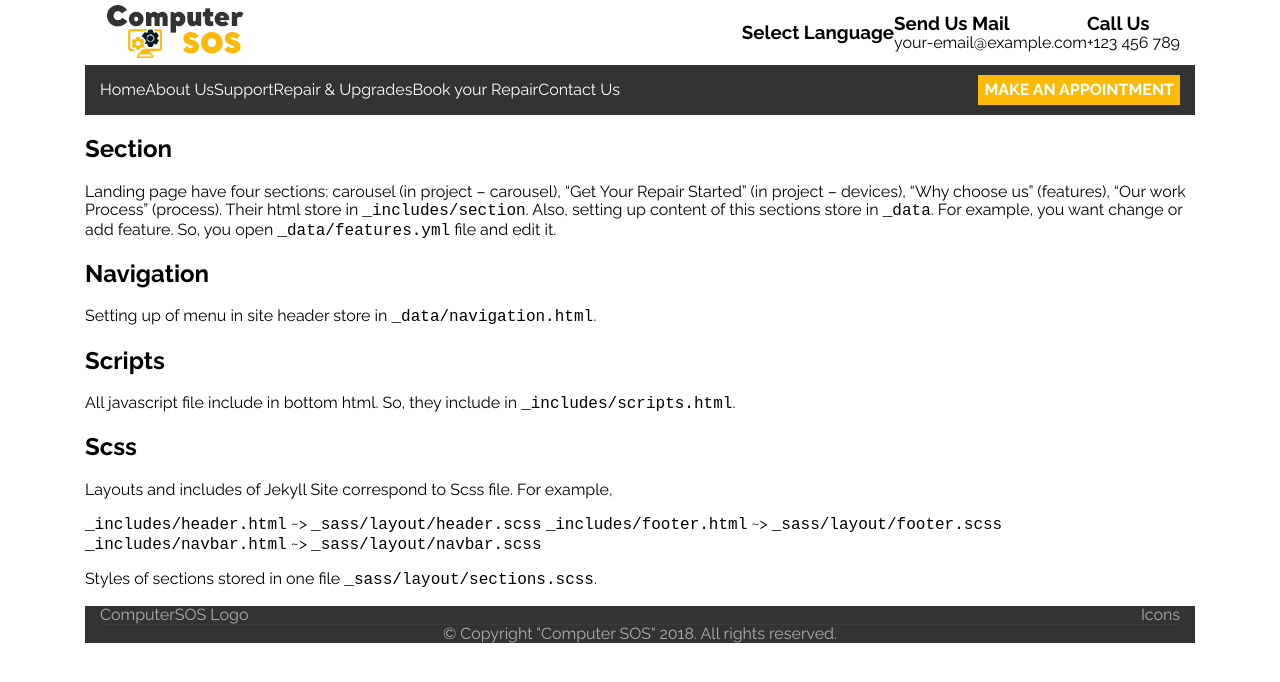
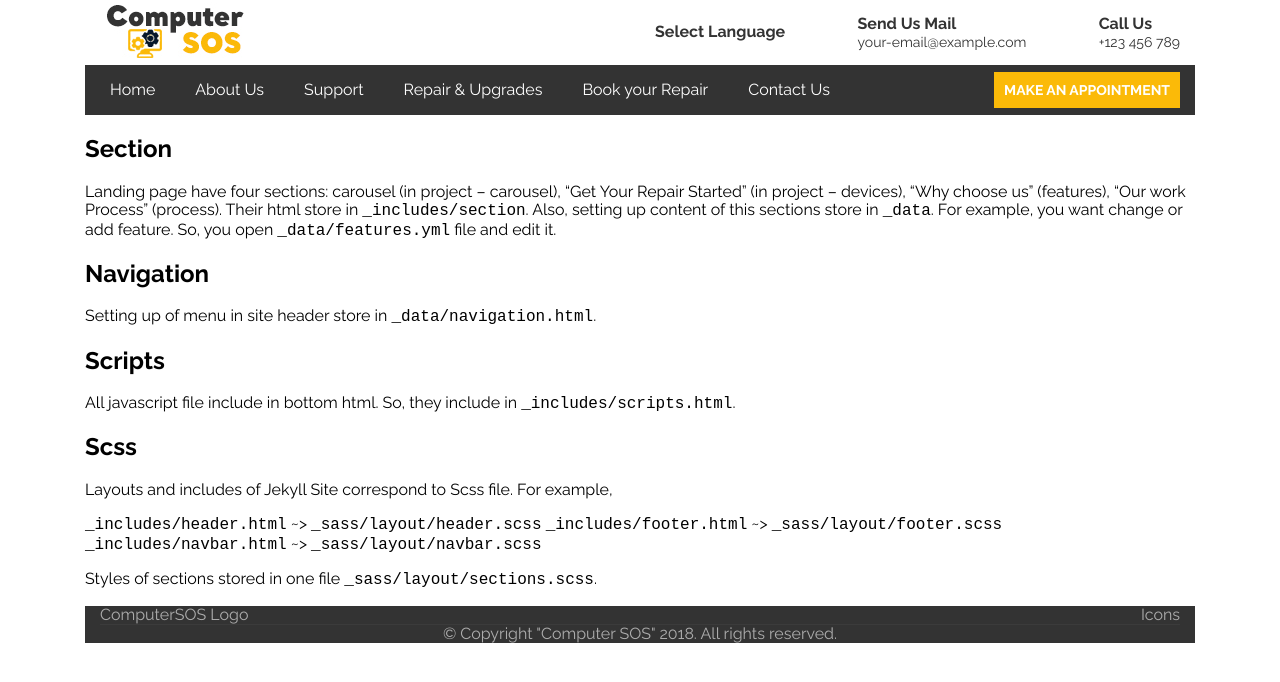
Before and after one commit to kaptn3/repair-shop, a Jekyll site: the page built from README.md, in a window 1280 px wide. Shown: the top 682 px of the page. Built offline with Jekyll 4.4.1, drawn with Linux system fonts in a browser that asks for light colours; our own code applies the rules of GitHub Pages for plain Markdown files.

Commit message:
Position info block, fonts

```diff
--- a/_includes/header.html
+++ b/_includes/header.html
@@ -1,9 +1,11 @@
 <header class="header">
   <div class="header--top container">
-    <div class="header--top--logo">
+    <div class="row align-items-center">
+      <div class="header--top--logo col-6">
         <img src="/assets/img/logo.png"/>
       </div>
-    <div class="header--top--info">
+
+      <div class="header--top--info col-6">
           <div class="header--top--info--block">
             <img src="">
             <div>
@@ -26,6 +28,7 @@
           </div>
         </div>
     </div>
+  </div>
 
   {% include navbar.html %}
 </header>
--- a/_sass/layout/_header.scss
+++ b/_sass/layout/_header.scss
@@ -1,12 +1,16 @@
-.header--top,
+.header--top--info,
 .header--top--info--block {
   display: flex;
   justify-content: space-between;
+}
+.header--top--info--block {
   align-items: center;
+  color: var(--black);
 }
-.header--top--info {
-  display: flex;
+.header--top--info--block {
+  font-size: .875rem;
 }
 .header--top--info--block--header {
   margin: 0;
+  font-size: 1rem;
 }
--- a/_sass/layout/_navbar.scss
+++ b/_sass/layout/_navbar.scss
@@ -12,15 +12,17 @@
   flex-flow: row wrap;
   justify-content: flex-start;
   color: #fff;
+  margin-left: -10px;
 }
 .navbar--btn {
   background: var(--yellow);
   color: #fff;
   text-transform: uppercase;
-  padding: 6px;
+  padding: 10px;
   font-weight: bold;
+  font-size: 0.875rem;
 }
 .navbar--nav--link {
   display: block;
-  padding: 16px 0;
+  padding: 16px 20px;
 }
```
Lines whose indentation alone changed are shown as unchanged.
